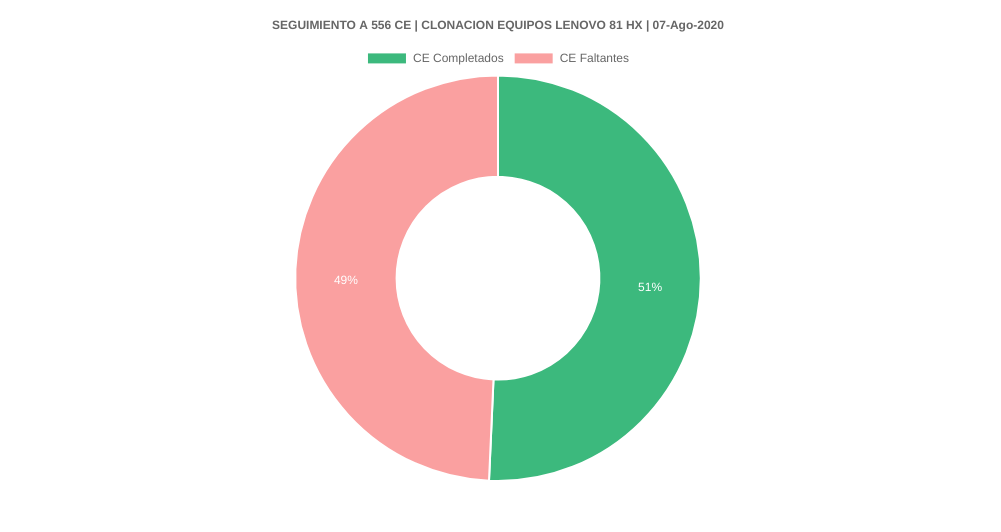
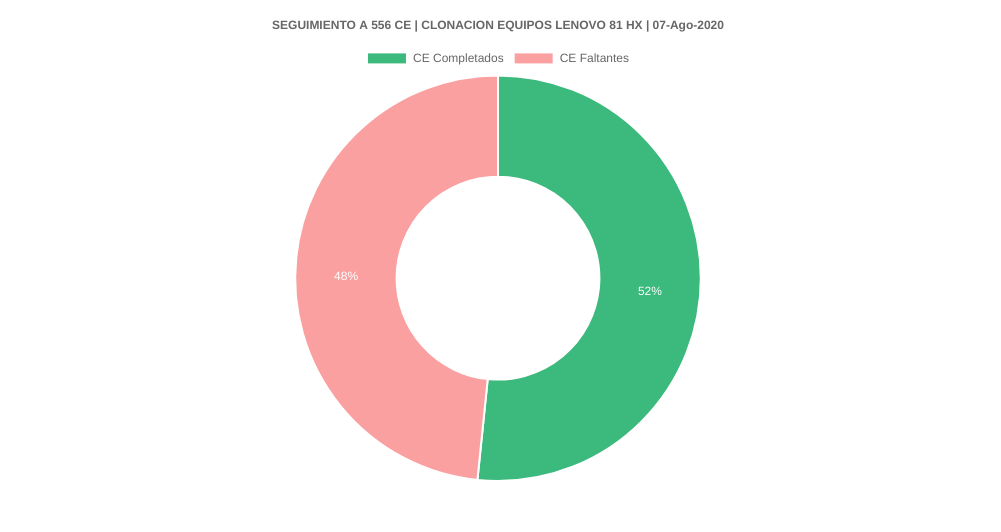
Before and after one commit to mineducyt/81hx, a plain HTML site: page index.html in a window 1280 px wide. Shown: the top 532 px of the page, without its empty margins (142-1143 px from the left). Drawn offline with Linux system fonts and the light colour scheme.

Commit message:
Update index.html

```diff
--- a/index.html
+++ b/index.html
@@ -116,7 +116,7 @@
 		type: 'doughnut',
 			data:	{
 				datasets: [{
-					data: [287, 279],
+					data: [287, 269],
 					backgroundColor: [window.chartColors.green, window.chartColors.red,],
 					label: 'MINED' }],
 				labels: ['CE Completados','CE Faltantes',]
```
